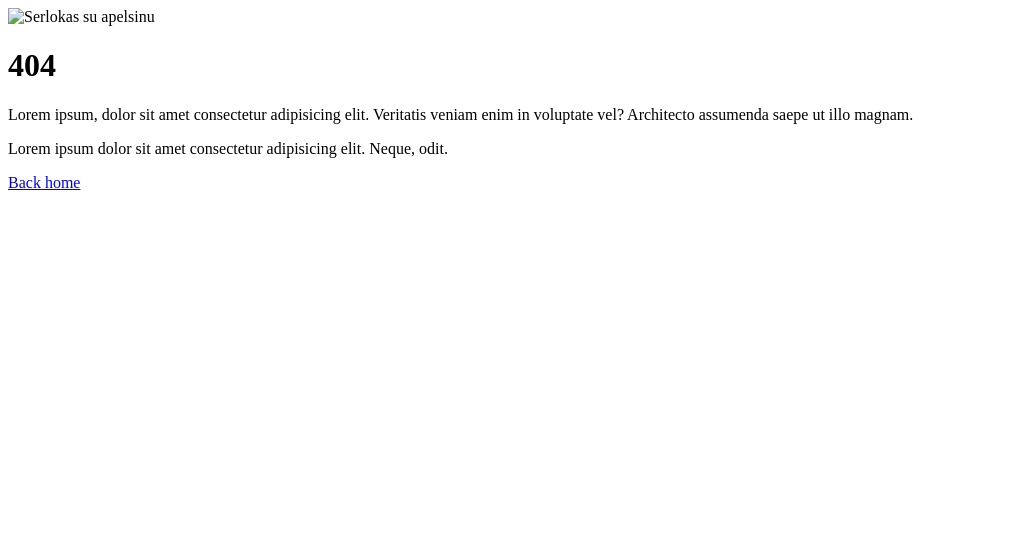
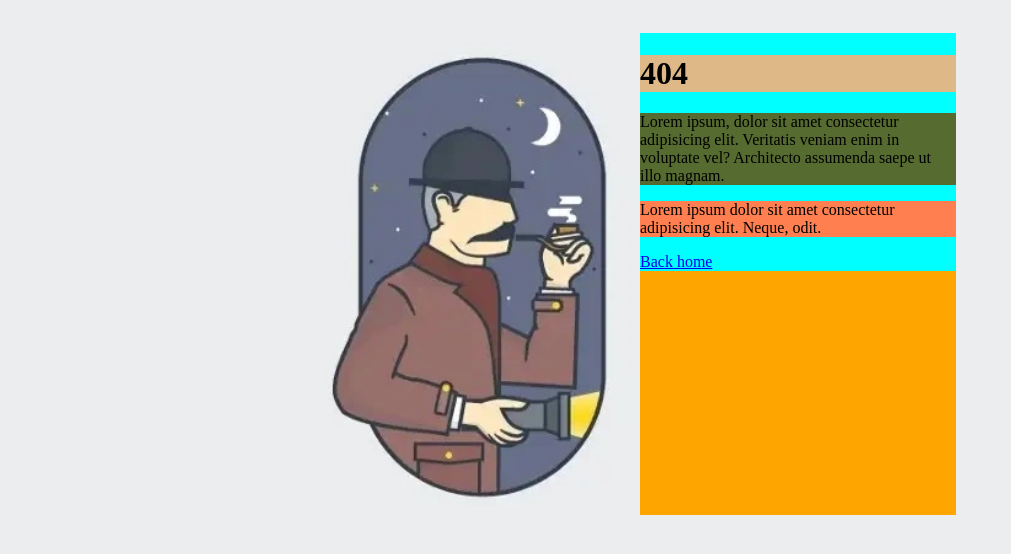
Before and after one commit to dinako81/1-serlas, a website: page index.html in a window 1280 px wide. Shown: the whole page, without its empty margins (0-1011 px from the left). Drawn offline with Linux system fonts and the light colour scheme.

Commit message:
12.22 changes

```diff
--- a/index.html
+++ b/index.html
@@ -6,15 +6,53 @@
     <meta name="viewport" content="width=device-width, initial-scale=1.0">
     <title>Document</title>
 </head>
-<body>
-    <main>
-        <img src="#" alt="Serlokas su apelsinu">
-        <div>
-            <h1>404</h1>
-            <p>Lorem ipsum, dolor sit amet consectetur adipisicing elit. Veritatis veniam enim in voluptate vel? Architecto assumenda saepe ut illo magnam.</p>
-            <p>Lorem ipsum dolor sit amet consectetur adipisicing elit. Neque, odit.</p>
+<body style="background-color: #ebedee;">
+    <main style="background-color: orange; width: 50%; margin-left: 25%; margin-top: 2%; display: inline-block;">
+        <img src="./serlas.jpg" alt="Serlokas su prozektorium" style="width: 50%; margin: 0; float: left;">
+        <div style="background-color: aqua; width: 50%; float: left;">
+            <h1 style="background-color: burlywood;">404</h1>
+            <p style="background-color: darkolivegreen;">Lorem ipsum, dolor sit amet consectetur adipisicing elit. Veritatis veniam enim in voluptate vel? Architecto assumenda saepe ut illo magnam.</p>
+            <p style="background-color: coral;">Lorem ipsum dolor sit amet consectetur adipisicing elit. Neque, odit.</p>
             <a href="#">Back home</a>
         </div>
 </main>
 </body>
 </html>
+
+
+
+<!--
+KOMENTARAI:
+style="cia rasome visas styliaus savybes...."
+
+Stiliaus savybes sablonas:
+savybe: reiksme;
+stiliaus-savybe: reiksme;
+stiliaus-savybe: reiskeme1 reiksme2 reiksme3;
+stiliaus-savybe: reiksme1 reiksme2 reiksme3;
+
+background-color: grey;
+background-color: rgb(235, 237,238)
+background-color: hsl(199, 1%, 93%)
+background-color: #ebedee
+
+
+
+Elementu tarpusavio atsistumimas:
+margin: 100px;     tarp elementu visomis kriptimis bus 100px tarpas
+margin-top:
+margin-left:
+margin-right:
+margin-bottom: 100 px
+
+Elementu atvaizadavimo budas:
+display: block;         daugumos elementu pradine parinktis
+display: none;          nerodyti elemento
+display: inline;        tarsi zodis sakinyje/paragrafe (sudeda i viena eilute)
+display: inline-block   stengsis buti siauras, bet nevirsis tevino elemento plocio ir bus vientisas
+
+Priverstinis elementu sustumimas horizontaliai vienas salia kito:
+float: left;
+float: right
+
+-->
```
Also changed, not shown: serlas.jpg (added), serloko-dizainas.png (added), serloko-dizainas.png.webp (deleted).
